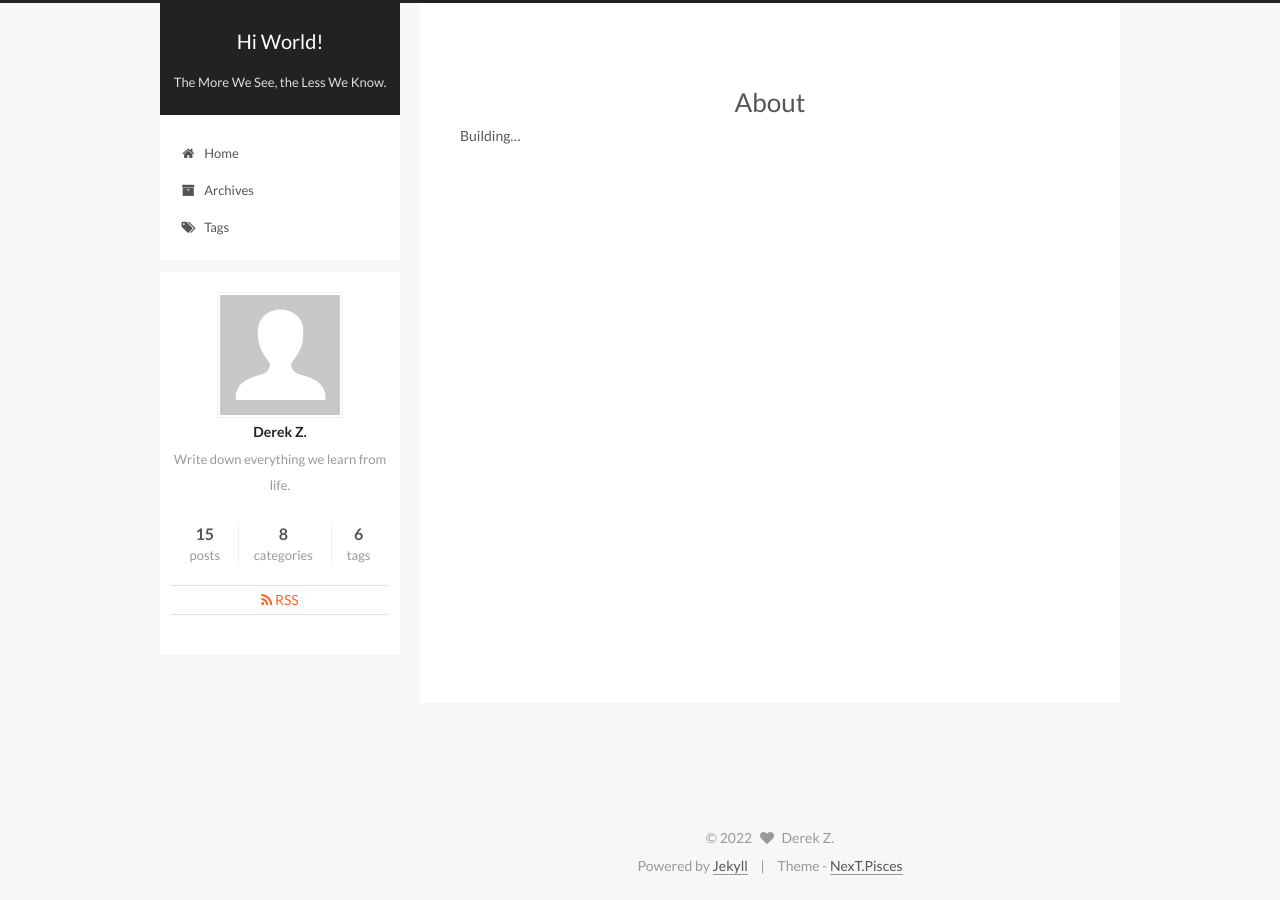
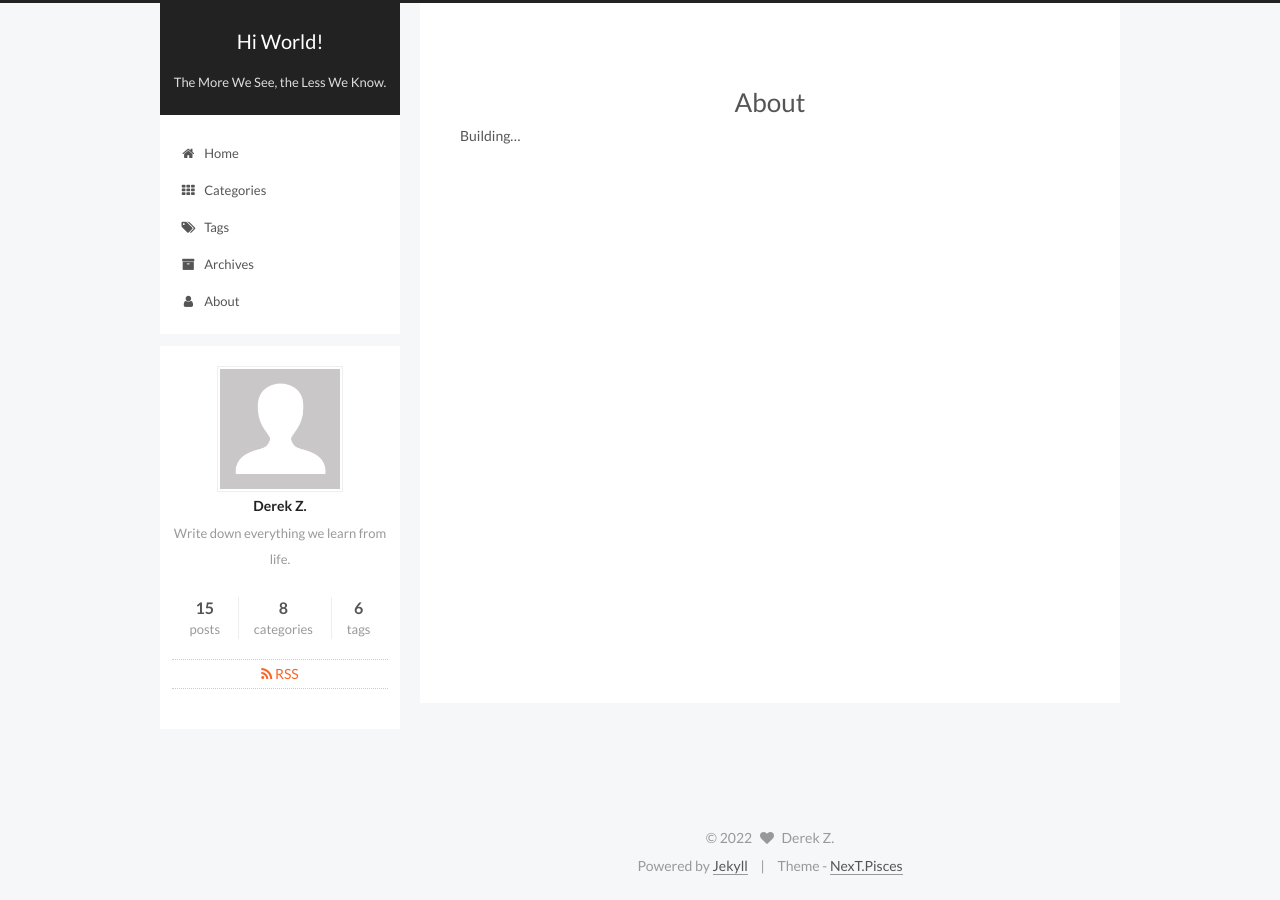
Before and after one commit to dpzhuX/dpzhux.github.io, a Jekyll site: the page built from about/index.md, in a window 1280 px wide. Built offline with Jekyll 4.4.1, drawn with Linux system fonts in a browser that asks for light colours; some of the changed lines change nothing that is shown.

Commit message:
Daily updates

```diff
--- a/_config.yml
+++ b/_config.yml
@@ -118,10 +118,10 @@ index_with_subtitle: false
 # When running the site in a subdirectory (e.g. domain.tld/blog), remove the leading slash (/archives -> archives)
 menu:
   home: /
-  #categories: /categories/
-  #about: /about/
+  categories: /categories/
+  tags: /tags/
   archives: /archives/
-  tags: /tags/
+  about: /about/
   #sitemap: /sitemap.xml
   #commonweal: /404.html
 
```
Also changed, not shown: 1 other file.
